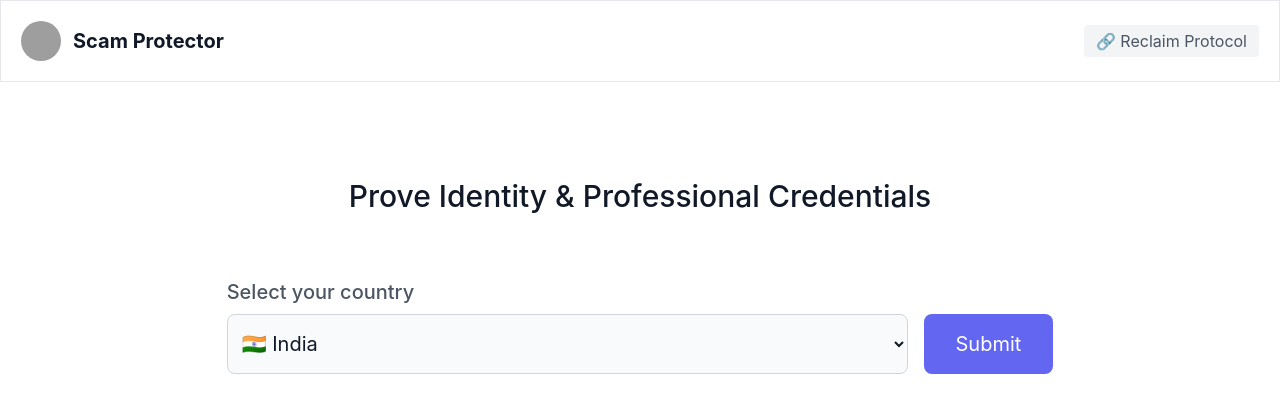
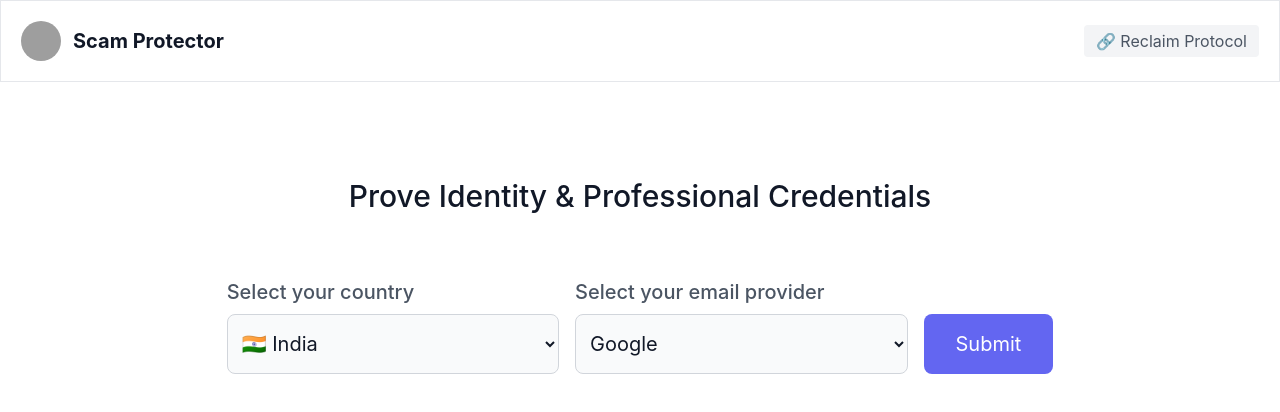
Before and after one commit to Kushal7788/reclaim-scamcheck, a React (Create React App) app in the folder client/: page /prover/1 in a window 1280 px wide. Shown: the top 412 px of the page. Built offline with nearby package versions, Linux system fonts and the light colour scheme; no server answers; grey boxes are pictures that could not be loaded.

Commit message:
Client side email address addition

```diff
--- a/client/src/Prover.js
+++ b/client/src/Prover.js
@@ -9,6 +9,7 @@ export const Prover = () => {
   const [claimUrl, setClaimUrl] = useState(null);
 
   const [selectedOption, setSelectedOption] = useState("IN");
+  const [selectProvider, setSelectProvider] = useState("google");
 
   const postData = async () => {
     try {
@@ -22,6 +23,7 @@ export const Prover = () => {
         },
         body: JSON.stringify({
           country: selectedOption,
+          provider: selectProvider,
         }),
       };
       const res = await fetch(url, options);
@@ -34,6 +36,10 @@ export const Prover = () => {
 
   const handleOptionChange = (event) => {
     setSelectedOption(event.target.value);
+  };
+
+  const handleProviderOptionChange = (event) => {
+    setSelectProvider(event.target.value);
   };
 
   const handleCopyLink = async (link) => {
@@ -73,7 +79,7 @@ export const Prover = () => {
               Prove Identity & Professional Credentials
             </h1>
           </div>
-          <div class="flex lg:w-2/3 w-full sm:flex-row flex-col mx-auto px-8 justify-center  sm:space-x-4 sm:space-y-0 space-y-4 sm:px-0 items-center sm:items-end">
+          <div class="flex lg:w-2/3 w-full sm:flex-row flex-col mx-auto px-8 justify-center  sm:space-x-4 sm:space-y-0 space-y-2 sm:px-0 items-center sm:items-end">
             <div class="relative flex-grow w-full h-full">
               <label for="countries" class="block mb-2 text-xl font-medium ">
                 Select your country
@@ -86,9 +92,25 @@ export const Prover = () => {
               >
                 <option value={"IN"} selected>🇮🇳 India</option>
                 <option value={"USA"}>🇺🇸 USA</option>
-                <option value={"CA"}>🇨🇦 Canada</option>
+                {/* <option value={"CA"}>🇨🇦 Canada</option>
                 <option value={"FR"}>🇫🇷 France</option>
-                <option value={"GER"}>🇩🇪 Germany</option>
+                <option value={"GER"}>🇩🇪 Germany</option> */}
+              </select>
+            </div>
+            <div class="relative flex-grow w-full h-full">
+              <label for="countries" class="block mb-2 text-xl font-medium ">
+                Select your email provider
+              </label>
+              <select
+                value={selectProvider}
+                onChange={handleProviderOptionChange}
+                id="countries"
+                class="bg-gray-50 border border-gray-300 text-gray-900 text-xl py-3  rounded-lg focus:ring-blue-500 focus:border-blue-500 block w-full sm:h-[60px] p-2.5 "
+              >
+                <option value={"google"} selected>Google</option>
+                <option value={"outlook"}>Outlook</option>
+                <option value={"godaddy"}>GoDaddy</option>
+                <option value={"zoho"}>Zoho</option>
               </select>
             </div>
             <button
@@ -97,6 +119,9 @@ export const Prover = () => {
             >
               Submit
             </button>
+          </div>
+          <div class="flex lg:w-2/3 w-full sm:flex-row flex-col mx-auto px-8 justify-center  sm:space-x-4 sm:space-y-0 space-y-4 sm:px-0 items-center sm:items-end">
+
           </div>
 
           {claimUrl !== null && (
--- a/client/src/Verifier.js
+++ b/client/src/Verifier.js
@@ -13,6 +13,7 @@ export const Verifier = () => {
   const navigate = useNavigate();
   const [name, setName] = useState("");
   const [country, setCountry] = useState("");
+  const [email, setEmail] = useState("");
 
   const fetchData = async () => {
     try {
@@ -20,8 +21,10 @@ export const Verifier = () => {
       const data = await res.json();
       setData(data.data);
       setCountry(data.data?.country);
-      const { name } = JSON.parse(data.data?.proofParams[0]);
+      const { name } = data.data?.proofParams[0];
+      const { email } = data.data?.proofParams[1];
       setName(name);
+      setEmail(email);
     } catch (err) {
       console.log(err);
     }
@@ -200,6 +203,37 @@ export const Verifier = () => {
                       )}
                     </p>
                   </div>
+                  <div className="flex w-full justify-between p-4 rounded-xl border">
+                    {" "}
+                    <p className="capitalize font-bold">
+                      {email ? "Verified Email ✅" : "Verifying Email ⌛️"}
+                    </p>
+                    <p>
+                      {email ? (
+                        <p className="font-bold"> {email}</p>
+                      ) : (
+                        <div role="status">
+                          <svg
+                            aria-hidden="true"
+                            class="w-8 h-8 mr-2 text-gray-200 animate-spin dark:text-gray-600 fill-blue-600"
+                            viewBox="0 0 100 101"
+                            fill="none"
+                            xmlns="http://www.w3.org/2000/svg"
+                          >
+                            <path
+                              d="M100 50.5908C100 78.2051 77.6142 100.591 50 100.591C22.3858 100.591 0 78.2051 0 50.5908C0 22.9766 22.3858 0.59082 50 0.59082C77.6142 0.59082 100 22.9766 100 50.5908ZM9.08144 50.5908C9.08144 73.1895 27.4013 91.5094 50 91.5094C72.5987 91.5094 90.9186 73.1895 90.9186 50.5908C90.9186 27.9921 72.5987 9.67226 50 9.67226C27.4013 9.67226 9.08144 27.9921 9.08144 50.5908Z"
+                              fill="currentColor"
+                            />
+                            <path
+                              d="M93.9676 39.0409C96.393 38.4038 97.8624 35.9116 97.0079 33.5539C95.2932 28.8227 92.871 24.3692 89.8167 20.348C85.8452 15.1192 80.8826 10.7238 75.2124 7.41289C69.5422 4.10194 63.2754 1.94025 56.7698 1.05124C51.7666 0.367541 46.6976 0.446843 41.7345 1.27873C39.2613 1.69328 37.813 4.19778 38.4501 6.62326C39.0873 9.04874 41.5694 10.4717 44.0505 10.1071C47.8511 9.54855 51.7191 9.52689 55.5402 10.0491C60.8642 10.7766 65.9928 12.5457 70.6331 15.2552C75.2735 17.9648 79.3347 21.5619 82.5849 25.841C84.9175 28.9121 86.7997 32.2913 88.1811 35.8758C89.083 38.2158 91.5421 39.6781 93.9676 39.0409Z"
+                              fill="currentFill"
+                            />
+                          </svg>
+                          <span class="sr-only">Loading...</span>
+                        </div>
+                      )}
+                    </p>
+                  </div>
                 </div>
               </div>
             )}
```
